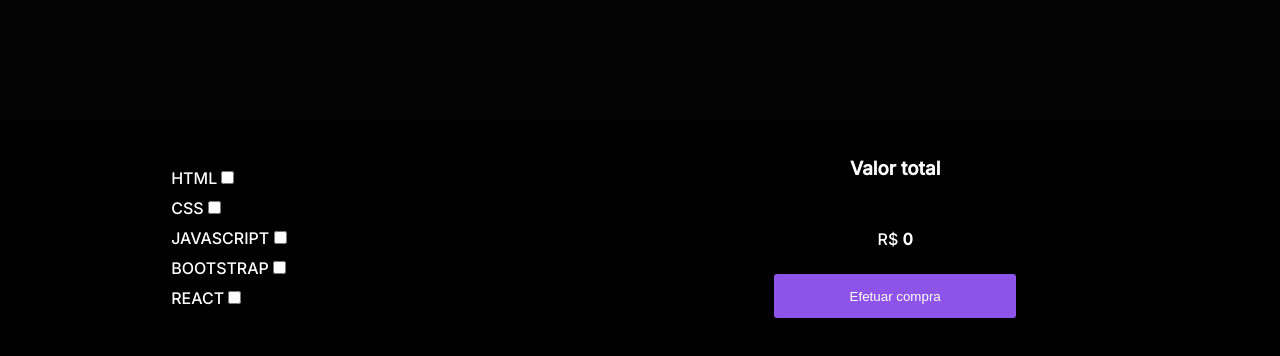
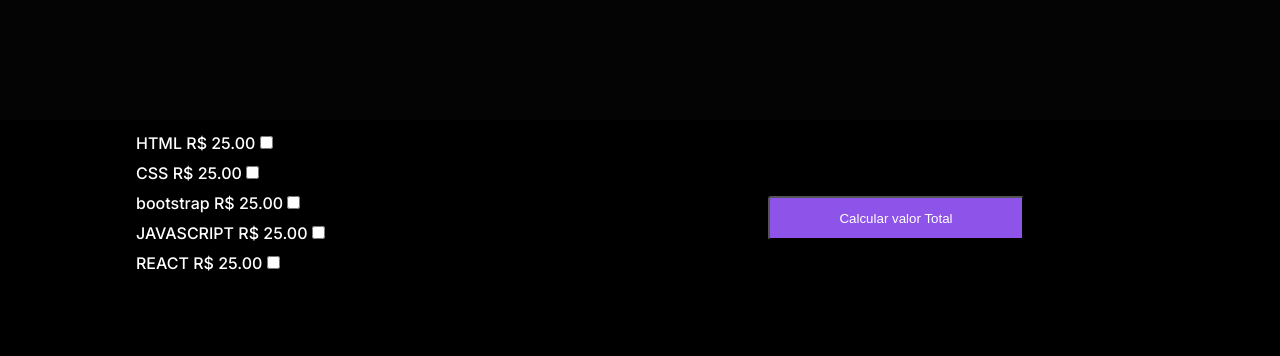
Before and after one commit to Rafaelsimas/eFront, a plain HTML site: page index.html in a window 1280 px wide. Shown: the part 2350-2706 px from the top of the page. After the commit the page ends 2636 px from the top, so only its background shows below. Drawn offline with Linux system fonts and the light colour scheme.

Commit message:
Ajuste na calculadora de valores

```diff
--- a/css/style.css
+++ b/css/style.css
@@ -315,7 +315,43 @@ color: white;
    color: white;
 }
 
+/* ====================FORM====================== */
+form{
+    width: 100%;
+    display: flex;
+    justify-content: center;
+}
+form .box-form{
+  width: 80%;
+  display: flex;
+  justify-content: space-between;
+  align-items: center;
+}
+form .box-form .form-left{
+  width: 50%;
+  display: flex;
+  flex-direction: column;
+  padding: 0.5rem;
+  line-height: 30px;
+  font-family: var(--font-inter);
 
+}
+form .box-form .form-right{
+  width: 50%;
+  text-align: center;
+}
+form .box-form .form-right .priceInfo{
+  font-size: 1.9rem;
+  font-family: var(--font-inter);
+  margin-bottom: 30px;
+}
+form .box-form .form-right input[type='button']{
+  width: 50%;
+  border-radius: 3px;
+  background: var(--default-color);
+  color: white;
+  padding: 0.8rem;
+}
 /* =========MOBILE============= */
 
 @media (max-width:1170px){
--- a/index.html
+++ b/index.html
@@ -1,20 +1,27 @@
 <!DOCTYPE html>
 <html lang="pt-br">
   <head>
-    <meta charset="UTF-8">
-    <meta http-equiv="X-UA-Compatible" content="IE=edge">
-    <meta name="viewport" content="width=device-width, initial-scale=1.0">
-    <link rel="preconnect" href="https://fonts.googleapis.com">
-    <link rel="preconnect" href="https://fonts.gstatic.com" crossorigin>
-    <link href="https://fonts.googleapis.com/css2?family=Inter+Tight:wght@100;400;500;600&family=Inter:wght@500&display=swap" rel="stylesheet">
-    <link rel="shortcut icon" href="./assets/LogoProjeto.svg" type="image/x-icon">
-    <link rel="stylesheet" href="./css/style.css">
+    <meta charset="UTF-8" />
+    <meta http-equiv="X-UA-Compatible" content="IE=edge" />
+    <meta name="viewport" content="width=device-width, initial-scale=1.0" />
+    <link rel="preconnect" href="https://fonts.googleapis.com" />
+    <link rel="preconnect" href="https://fonts.gstatic.com" crossorigin />
+    <link
+      href="https://fonts.googleapis.com/css2?family=Inter+Tight:wght@100;400;500;600&family=Inter:wght@500&display=swap"
+      rel="stylesheet"
+    />
+    <link
+      rel="shortcut icon"
+      href="./assets/LogoProjeto.svg"
+      type="image/x-icon"
+    />
+    <link rel="stylesheet" href="./css/style.css" />
     <title>eFront</title>
   </head>
   <body>
     <header id="top">
       <nav id="box">
-            <img src="./assets/LogoProjeto.svg" alt="">
+        <img src="./assets/LogoProjeto.svg" alt="" />
         <h1>GARANTIR EBOOK</h1>
       </nav>
     </header>
@@ -22,9 +29,12 @@
     <section id="hero">
       <div class="box-hero">
         <div class="left-text">
-                <img src="./assets/student.svg" alt="">
+          <img src="./assets/student.svg" alt="" />
           <h2>Comece a estudar front-end do zero com uma linguagem simples</h2>
-                <p>aulas ao vivo com suporte individual para você alcançar todos os seus objetivos de forma eficiênte.'</p>
+          <p>
+            aulas ao vivo com suporte individual para você alcançar todos os
+            seus objetivos de forma eficiênte.'
+          </p>
         </div>
         <div class="right-image-banner">
           <div class="box-off">
@@ -33,14 +43,16 @@
           </div>
           <div class="box-price">
             <div class="old-price">
-                        <p> de R$ <strong>100,00</strong>Por</p>
+              <p>de R$ <strong>100,00</strong>Por</p>
 
               <div>
-                            <h3>R$ <strong>25,00</strong> </h3>
+                <h3>R$ <strong>25,00</strong></h3>
               </div>
 
               <button>GARANTIR EBOOK</button>
-                        <p class="information-card">Cartão de crédito, Boleto à vista, PayPal e Pix</p>
+              <p class="information-card">
+                Cartão de crédito, Boleto à vista, PayPal e Pix
+              </p>
             </div>
           </div>
         </div>
@@ -48,63 +60,87 @@
     </section>
 
     <div id="courses">
-        <div class="box-courses">
-        </div>
+      <div class="box-courses"></div>
     </div>
 
-    <div class="box-hiden-section ">
+    <div class="box-hiden-section">
       <section id="by-courses">
         <div class="card-by-course">
           <div class="card-left-by">
-                 <img src="https://images.unsplash.com/photo-1624377632657-3902bfd35958?ixlib=rb-4.0.3&ixid=MnwxMjA3fDB8MHxzZWFyY2h8MTR8fHBlc3NvYSUyMHByb2dyYW1hZG9yYXxlbnwwfHwwfHw%3D&auto=format&fit=crop&w=1400&q=60" alt="">
+            <img
+              src="https://images.unsplash.com/photo-1624377632657-3902bfd35958?ixlib=rb-4.0.3&ixid=MnwxMjA3fDB8MHxzZWFyY2h8MTR8fHBlc3NvYSUyMHByb2dyYW1hZG9yYXxlbnwwfHwwfHw%3D&auto=format&fit=crop&w=1400&q=60"
+              alt=""
+            />
           </div>
           <div class="card-right-by">
             <h3>Em alta</h3>
             <h5>React</h5>
-                 <p>Lorem ipsum dolor sit amet consectetur, adipisicing elit. Optio explicabo repudiandae ea esse numquam accusantium magnam temporibus veritatis quo eos molestias aliquid, quam sunt, dicta laudantium. Aspernatur repellat distinctio animi!</p>
-                 <strong>R$ 25,00</strong> <br>
+            <p>
+              Lorem ipsum dolor sit amet consectetur, adipisicing elit. Optio
+              explicabo repudiandae ea esse numquam accusantium magnam
+              temporibus veritatis quo eos molestias aliquid, quam sunt, dicta
+              laudantium. Aspernatur repellat distinctio animi!
+            </p>
+            <strong>R$ 25,00</strong> <br />
             <button>Comprar</button>
           </div>
         </div>
       </section>
     </div>
 
-    <section id="calculate-price">
-        <div class="box-calculate-price">
-            <div class="options-left">
-                <div id="0">
-                    <label for="html">HTML</label>
-                    <input type="checkbox" id="Html" value="25" onclick="calculate('Html', 25)">
+    <form>
+
+        <div class="box-form">
+            <div class="form-left">
+              <label for="item1" class="containerCalculate">
+              </label>
+
+              <label for="item2" class="container"
+                >HTML R$ 25.00
+                <input type="checkbox" id="item2" value="25" />
+                <span class="checkmark"></span>
+              </label>
+
+              <label for="item3" class="container"
+                >CSS R$ 25.00
+                <input type="checkbox" id="item3" value="25" />
+                <span class="checkmark"></span>
+              </label>
+
+              <label for="item4" class="container"
+                >bootstrap R$ 25.00
+                <input type="checkbox" id="item4" value="25" />
+                <span class="checkmark"></span>
+              </label>
+
+              <label for="item5" class="container"
+                >JAVASCRIPT R$ 25.00
+                <input type="checkbox" id="item5" value="25" />
+                <span class="checkmark"></span>
+              </label>
+
+              <label for="item6" class="container"
+                >REACT R$ 25.00
+                <input type="checkbox" id="item6" value="25" />
+                <span class="checkmark"></span>
+              </label>
             </div>
 
-                <div id="1">
-                    <label for="html">CSS</label>
-                    <input type="checkbox" id="Css" value="25" onclick="calculate('Css', 25)">
+            <div class="form-right">
+              <p id="total" class="priceInfo"></p>
+
+              <div class="buttonDiv">
+                <input
+                  type="button"
+                  class="button"
+                  value="Calcular valor Total"
+                  id="calcButton"
+                />
+              </div>
+            </div>
         </div>
 
-                <div id="2">
-                    <label for="html">JAVASCRIPT</label>
-                    <input type="checkbox" id="JavaScript" value="25" onclick="calculate('JavaScript', 25)">
-                </div>
-
-                <div id="3">
-                    <label for="html">BOOTSTRAP</label>
-                    <input type="checkbox" id="Bootstrap" value="25" onclick="calculate('Bootstrap', 25)">
-                </div>
-
-                <div id="4">
-                    <label for="html">REACT</label>
-                    <input type="checkbox" id="React" value="25" onclick="calculate('React', 25)">
-                </div>
-            </div>
-                <div class="options-right">
-                    <h3>Valor total</h3>
-                <p>R$ <strong id="display">0</strong></p>
-                <button>Efetuar compra</button>
-            </div>
-
-        </div>
-    </section>
+    </form>
     <script src="./js/calculatePrice.js"></script>
     <script type="module" src="./js/dataBase.js"></script>
     <script type="module" src="./js/App.js"></script>
--- a/js/calculatePrice.js
+++ b/js/calculatePrice.js
@@ -1,29 +1,30 @@
-let display = document.querySelector('#display')
-let total;
-let price;
-let course;
 
-let contador = 0
+         //add values of selected to check boxes and display totals
+         function calcTotal()
+         {
+            var itemTotal = 0;
+            var items = document.getElementsByTagName("input");
+            //js variable items for all HTML elements w the input tag
 
-function calculate(id, valor){
-    course = id
-    price = valor
-    if(contador <= 0){
-        display.innerHTML = price
-        contador += 1
-        return
-    }else if(contador >= 0){
-        display.innerHTML = (price += 25)
-        contador += 2
-        return
-    }else if(contador >= 1){
-        display.innerHTML =( price += 50)
-        contador += 3
-        return
-    }else if(contador >= 2){
-        display.innerHTML = (price += 100)
-        return
-    }
-}
+            for (var i = 0; i < 11; i++)
+            {
+               if (items[i].checked)//if the item is checked
+               {
+                  itemTotal += (items[i].value * 1);//then item total is updated to the previous total + value of checked item. Mutplied by 1 so that JS knows that it is a num
+               }
 
-console.log(display);
+               document.getElementById("total").innerHTML = "Valor total:  R$" + itemTotal + ".00";
+               //inner HTML fills in the space between the opening and closing <p> tags with the total
+            }
+         }
+
+         //backwards compatibility for event listener submit button
+         var calcButton = document.getElementById("calcButton"); //sButton HTML element is assign JS value of submitButton
+         if (calcButton.addEventListener) //now you can add event listener
+         {
+            calcButton.addEventListener("click", calcTotal, false); //event is click, action is calctotal, false for bwc
+         }
+         else if (calcButton.attachEvent)
+         {
+            calcButton.attachEvent("onclick", calcTotal);
+         }
```
Lines whose indentation alone changed are shown as unchanged.
